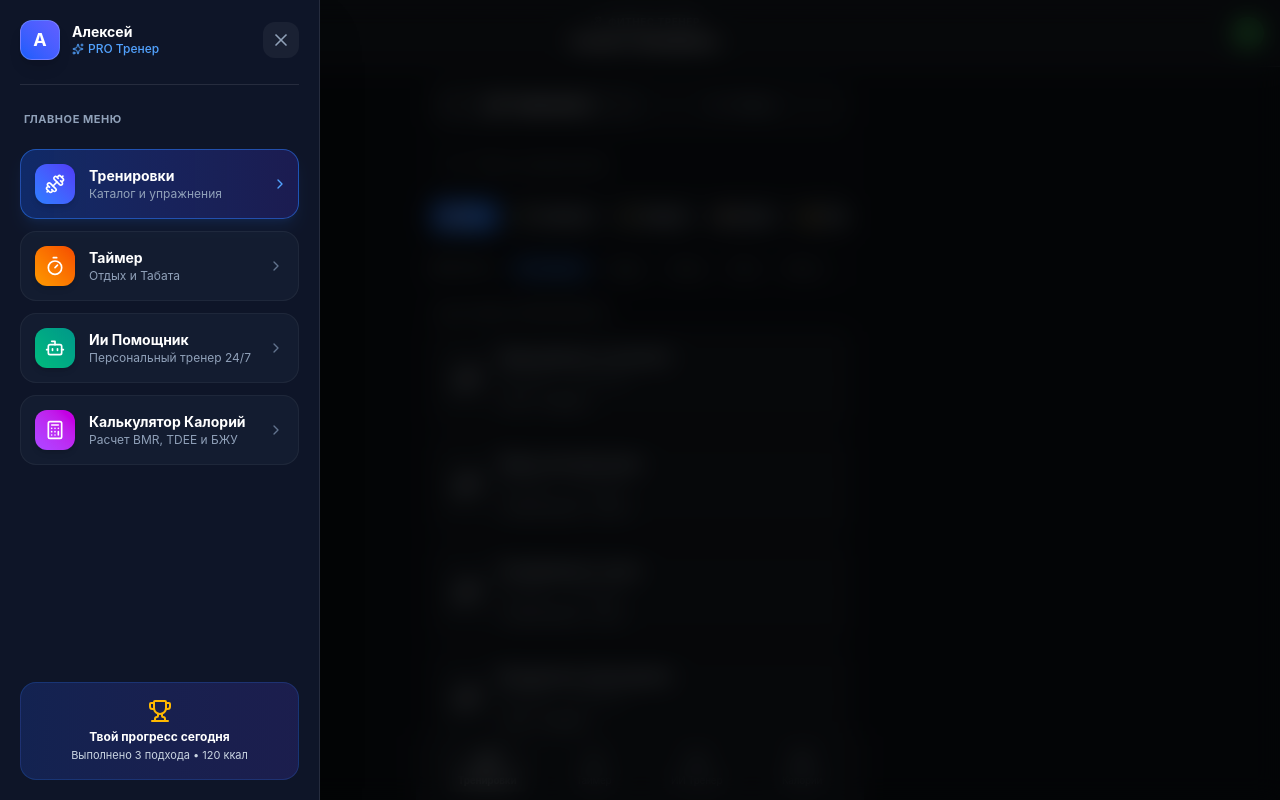
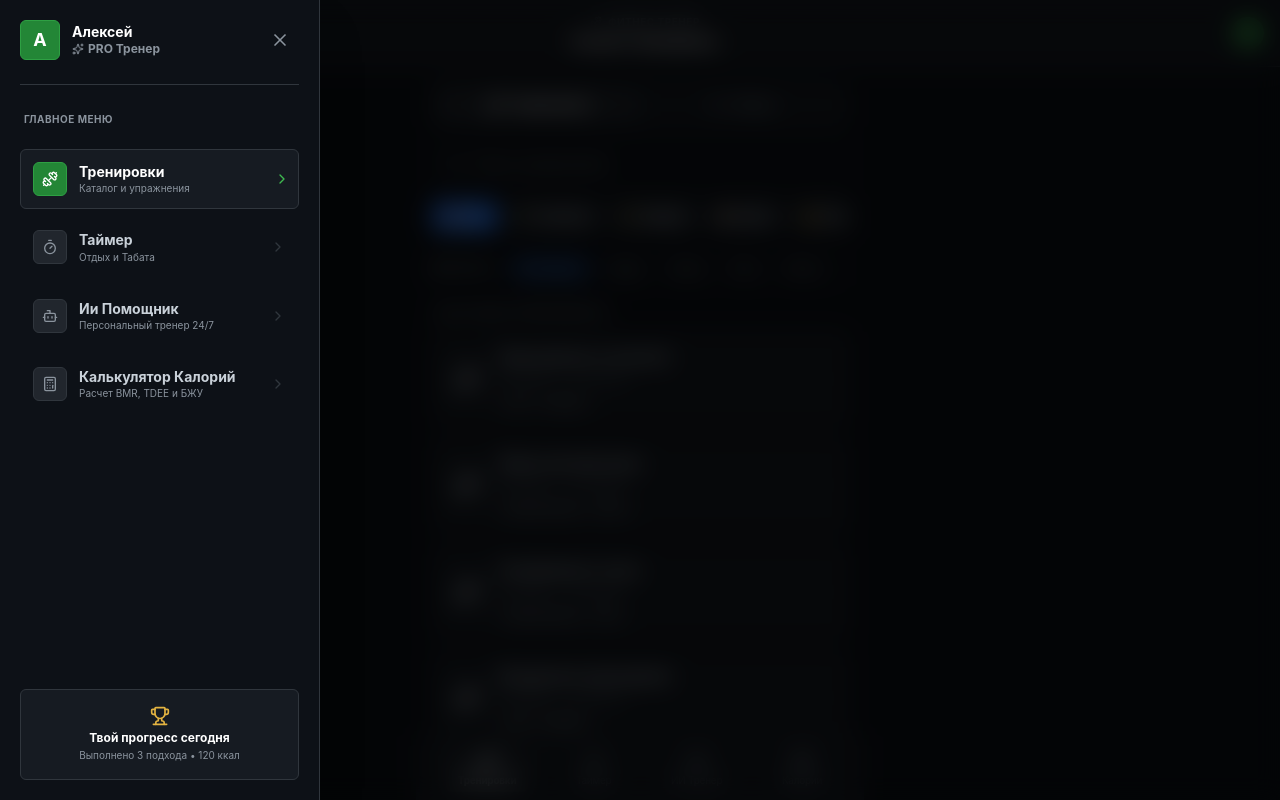
Before and after one commit to jixat/fitnes-trener, a React (Vite) app: page / in a window 1280 px wide. Both pictures are taken after a click on the button "Open side menu". Shown: the top 800 px of the page. Built offline with nearby package versions, Linux system fonts and the light colour scheme.

Commit message:
Apply strict GitHub dark theme to NavigationDrawer

```diff
--- a/src/components/NavigationDrawer.jsx
+++ b/src/components/NavigationDrawer.jsx
@@ -66,20 +66,20 @@ export function NavigationDrawer({ isOpen, onClose, activeTab, onSelectTab }) {
             animate={{ x: 0 }}
             exit={{ x: '-100%' }}
             transition={{ type: 'spring', damping: 25, stiffness: 220 }}
-            className="fixed top-0 left-0 bottom-0 w-[82%] max-w-[320px] bg-slate-900/95 border-r border-white/10 z-50 flex flex-col justify-between p-5 shadow-2xl backdrop-blur-2xl"
+            className="fixed top-0 left-0 bottom-0 w-[82%] max-w-[320px] bg-[#0d1117] border-r border-[#30363d] z-50 flex flex-col justify-between p-5 shadow-2xl"
           >
             <div>
               {/* Header inside drawer */}
-              <div className="flex items-center justify-between pb-6 border-b border-white/10">
+              <div className="flex items-center justify-between pb-6 border-b border-[#30363d]">
                 <div className="flex items-center gap-3">
-                  <div className="w-10 h-10 rounded-xl bg-gradient-to-tr from-blue-600 to-indigo-500 flex items-center justify-center text-white font-bold text-lg shadow-lg border border-white/20">
+                  <div className="w-10 h-10 rounded-md bg-[#238636] flex items-center justify-center text-white font-bold text-lg border border-[#2ea043]">
                     {user?.first_name ? user.first_name[0] : 'Ф'}
                   </div>
                   <div>
                     <h3 className="text-sm font-bold text-white leading-tight">
                       {user?.first_name || 'Атлет'}
                     </h3>
-                    <span className="text-xs text-blue-400 font-medium flex items-center gap-1">
+                    <span className="text-xs text-[#8b949e] font-bold flex items-center gap-1">
                       <Sparkles className="w-3 h-3" /> PRO Тренер
                     </span>
                   </div>
@@ -90,7 +90,7 @@ export function NavigationDrawer({ isOpen, onClose, activeTab, onSelectTab }) {
                     triggerHaptic('light');
                     onClose();
                   }}
-                  className="p-2 rounded-xl bg-white/5 hover:bg-white/10 text-slate-400 hover:text-white transition-colors"
+                  className="p-2 rounded-md bg-transparent hover:bg-[#21262d] border border-transparent hover:border-[#30363d] text-[#8b949e] hover:text-[#c9d1d9] transition-all"
                 >
                   <X className="w-5 h-5" />
                 </button>
@@ -98,13 +98,13 @@ export function NavigationDrawer({ isOpen, onClose, activeTab, onSelectTab }) {
 
               {/* Title label matching sketch */}
               <div className="my-5">
-                <span className="text-[11px] font-bold uppercase tracking-wider text-slate-400 px-1">
+                <span className="text-[10px] font-bold uppercase tracking-wider text-[#8b949e] px-1">
                   Главное меню
                 </span>
               </div>
 
               {/* Navigation Items */}
-              <nav className="space-y-3">
+              <nav className="space-y-2">
                 {MENU_ITEMS.map((item) => {
                   const Icon = item.icon;
                   const isActive = activeTab === item.id;
@@ -112,23 +112,27 @@ export function NavigationDrawer({ isOpen, onClose, activeTab, onSelectTab }) {
                     <button
                       key={item.id}
                       onClick={() => handleSelect(item.id)}
-                      className={`w-full text-left p-3.5 rounded-2xl flex items-center justify-between transition-all duration-200 border ${
+                      className={`w-full text-left p-3 rounded-md flex items-center justify-between transition-all duration-200 border ${
                         isActive
-                          ? 'bg-gradient-to-r from-blue-600/30 to-indigo-600/20 border-blue-500/50 text-white shadow-lg shadow-blue-500/10'
-                          : 'bg-slate-800/40 hover:bg-slate-800/80 border-white/5 text-slate-300'
+                          ? 'bg-[#161b22] border-[#30363d] text-white'
+                          : 'bg-transparent hover:bg-[#161b22] border-transparent text-[#c9d1d9]'
                       } active:scale-[0.98]`}
                     >
-                      <div className="flex items-center gap-3.5">
+                      <div className="flex items-center gap-3">
                         <div
-                          className={`p-2.5 rounded-xl bg-gradient-to-tr ${item.color} text-white shadow-md`}
+                          className={`p-2 rounded-md flex items-center justify-center border ${
+                            isActive
+                              ? 'bg-[#238636] border-[#2ea043] text-white'
+                              : 'bg-[#21262d] border-[#30363d] text-[#8b949e]'
+                          }`}
                         >
-                          <Icon className="w-5 h-5" />
+                          <Icon className="w-4 h-4" />
                         </div>
                         <div>
-                          <div className="text-sm font-bold text-white capitalize leading-snug">
+                          <div className={`text-sm font-bold capitalize leading-snug ${isActive ? 'text-white' : 'text-[#c9d1d9]'}`}>
                             {item.title}
                           </div>
-                          <div className="text-xs text-slate-400">
+                          <div className="text-[10px] text-[#8b949e]">
                             {item.subtitle}
                           </div>
                         </div>
@@ -136,7 +140,7 @@ export function NavigationDrawer({ isOpen, onClose, activeTab, onSelectTab }) {
 
                       <ChevronRight
                         className={`w-4 h-4 transition-transform ${
-                          isActive ? 'text-blue-400 translate-x-1' : 'text-slate-500'
+                          isActive ? 'text-[#3fb950] translate-x-1' : 'text-[#30363d]'
                         }`}
                       />
                     </button>
@@ -146,12 +150,12 @@ export function NavigationDrawer({ isOpen, onClose, activeTab, onSelectTab }) {
             </div>
 
             {/* Bottom Motivation Card */}
-            <div className="p-4 rounded-2xl bg-gradient-to-r from-blue-900/40 to-indigo-900/40 border border-blue-500/20 text-center">
-              <div className="flex justify-center mb-1.5 text-amber-400">
-                <Trophy className="w-6 h-6" />
+            <div className="p-4 rounded-md bg-[#161b22] border border-[#30363d] text-center">
+              <div className="flex justify-center mb-1 text-[#e3b341]">
+                <Trophy className="w-5 h-5" />
               </div>
               <div className="text-xs font-bold text-white">Твой прогресс сегодня</div>
-              <div className="text-[11px] text-slate-300 mt-0.5">
+              <div className="text-[10px] text-[#8b949e] mt-0.5">
                 Выполнено 3 подхода • 120 ккал
               </div>
             </div>
```
